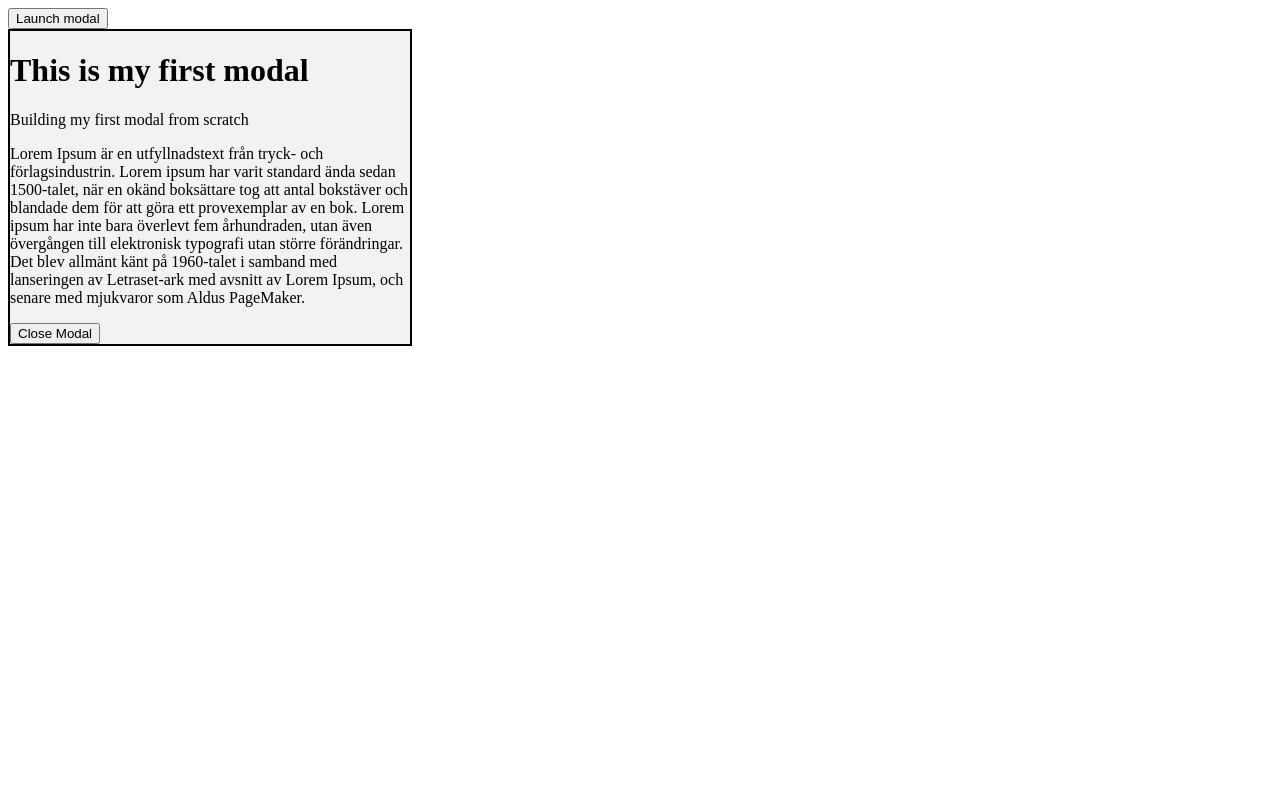
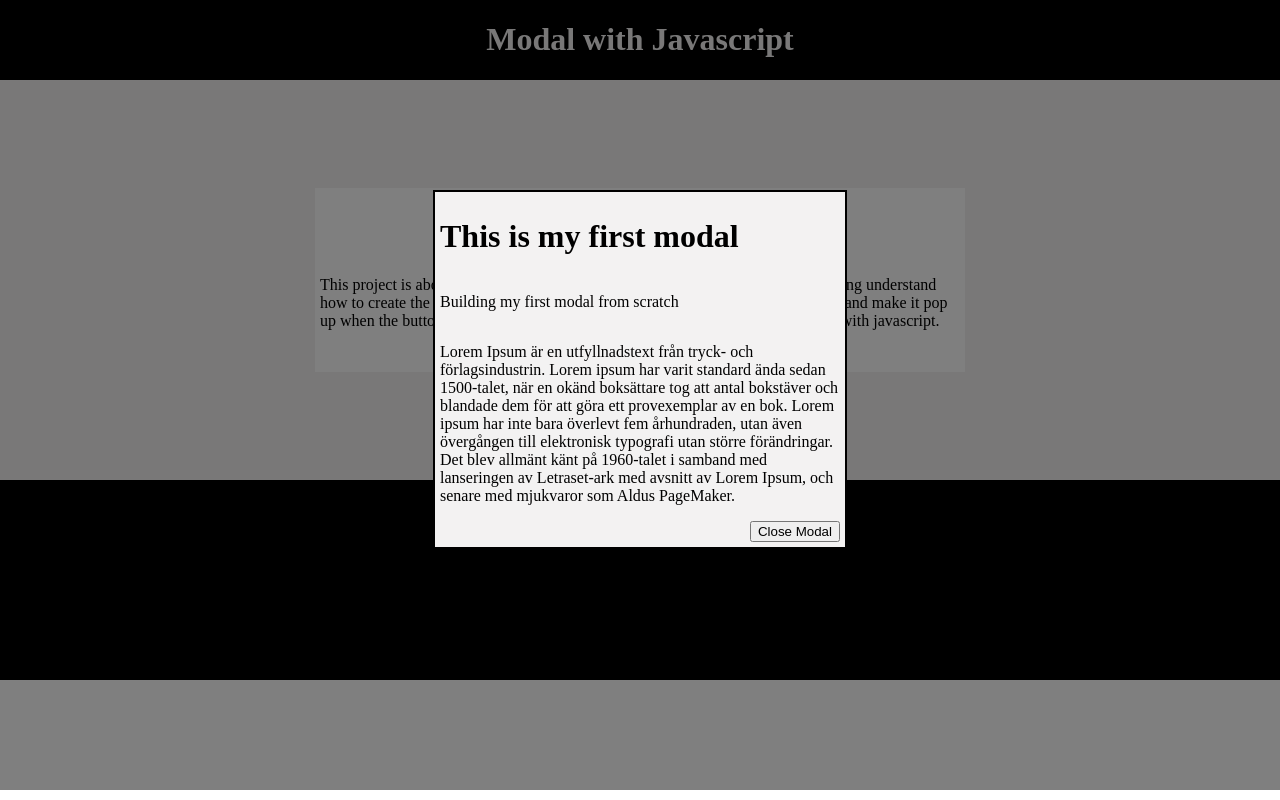
Before and after one commit to Flandy85/project-modal, a plain HTML site: page index.html in a window 1280 px wide. Both pictures are taken after a click on the button "Launch modal". Drawn offline with Linux system fonts and the light colour scheme.

Commit message:
Added footer and 2 more container in index.html, added new classes for new container and footer in style.css

```diff
--- a/index.html
+++ b/index.html
@@ -6,14 +6,29 @@
 	<link rel="stylesheet" type="text/css" href="style.css">
 </head>
 <body>
+	<header>
+		<h1 class="main-title">Modal with Javascript</h1>
+	</header>
+	<main>
+		<div class="main-content">
+			<h2>Creating my first modal with javascript!</h2>
+			<p>This project is about creating my first modal with javascript. Did from the beginning understand how to create the modal structure with html from the beginning and hide with css and make it pop up when the button is clicked with css. But was very confused with how to use it with javascript.</p>
 			<button type="button" id="button" onclick="launchModal();">Launch modal</button>
+		</div>
 		<div id="modal" class="modal">
+			<div class="content-container">
 				<h1>This is my first modal</h1>
 				<p>Building my first modal from scratch</p>
 				<p>Lorem Ipsum är en utfyllnadstext från tryck- och förlagsindustrin. Lorem ipsum har varit standard ända sedan 1500-talet, när en okänd boksättare tog att antal bokstäver och blandade dem för att göra ett provexemplar av en bok. Lorem ipsum har inte bara överlevt fem århundraden, utan även övergången till elektronisk typografi utan större förändringar. Det blev allmänt känt på 1960-talet i samband med lanseringen av Letraset-ark med avsnitt av Lorem Ipsum, och senare med mjukvaror som Aldus PageMaker.</p>
-
+				<div class="button-container">
 					<button type="button" id="closeModal" onclick="closeModal();">Close Modal</button>
 				</div>
+			</div>
+		</div>
+	</main>
+	<footer>
+
+	</footer>
 	<script type="text/javascript" src="javascript.js"></script>
 </body>
 </html>
--- a/javascript.js
+++ b/javascript.js
@@ -1,6 +1,6 @@
+let modal = document.querySelector('#modal');
 //Open modal function
 function launchModal() {
-	 let modal = document.querySelector('#modal');
 	 modal.classList.remove('modal');
 	 modal.classList.add('open-modal');
 	 console.log(modal);
@@ -8,5 +8,6 @@ function launchModal() {
 
 //Close modal function
 function closeModal() {
-
+	modal.classList.remove('open-modal');
+	modal.classList.add('modal');
 }
--- a/style.css
+++ b/style.css
@@ -1,11 +1,69 @@
+html, body {
+	padding: 0;
+	margin: 0;
+}
+header {
+	background-color: #000000;
+	display: flex;
+	justify-content: center;
+	align-items: center;
+	width: 100%;
+
+}
+.main-title {
+	color: #F3F2F2;
+}
+main {
+	background-color: #F3F2F2;
+	display: flex;
+	flex-direction: column;
+	justify-content: center;
+	align-items: center;
+	height: 400px;
+	width: 100%;
+}
+.main-content {
+	background-color: #fff;
+	display: flex;
+	flex-direction: column;
+	justify-content: center;
+	align-items: center;
+	padding: 5px;
+	width: 50%;
+}
 .modal {
 	display: none;
 
 }
 .open-modal {
-	display: block;
+	background: rgba(0, 0, 0, 0.5);
+	display: flex;
+	justify-content: center;
+	align-items: center;
+	height: 800px;
+	width: 100%;
+	position: absolute;
+	top: -10px;
+
+}
+.content-container {
 	background-color: #F3F2F2;
 	border: 2px solid #000000;
+	display: flex;
+	flex-direction: column;
+	justify-content: center;
+	padding: 5px;
+	position: absolute;
 	height: auto;
 	width: 400px;
+	top: 200px;
 }
+.button-container {
+	display: flex;
+	justify-content: flex-end;
+}
+footer {
+	background-color: #000000;
+	height: 200px;
+	width: 100%;
+}
```
Lines whose indentation alone changed are shown as unchanged.
